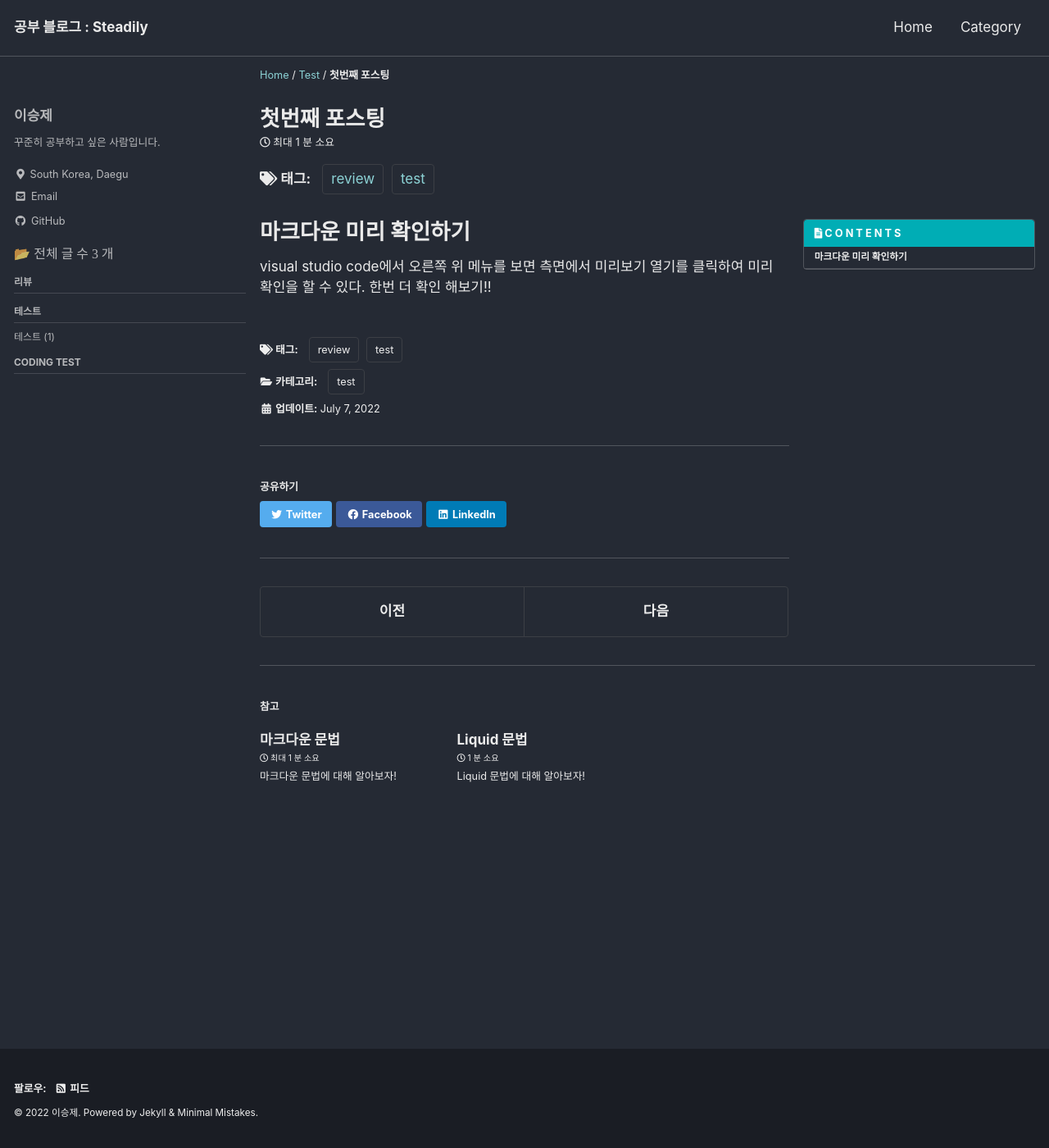
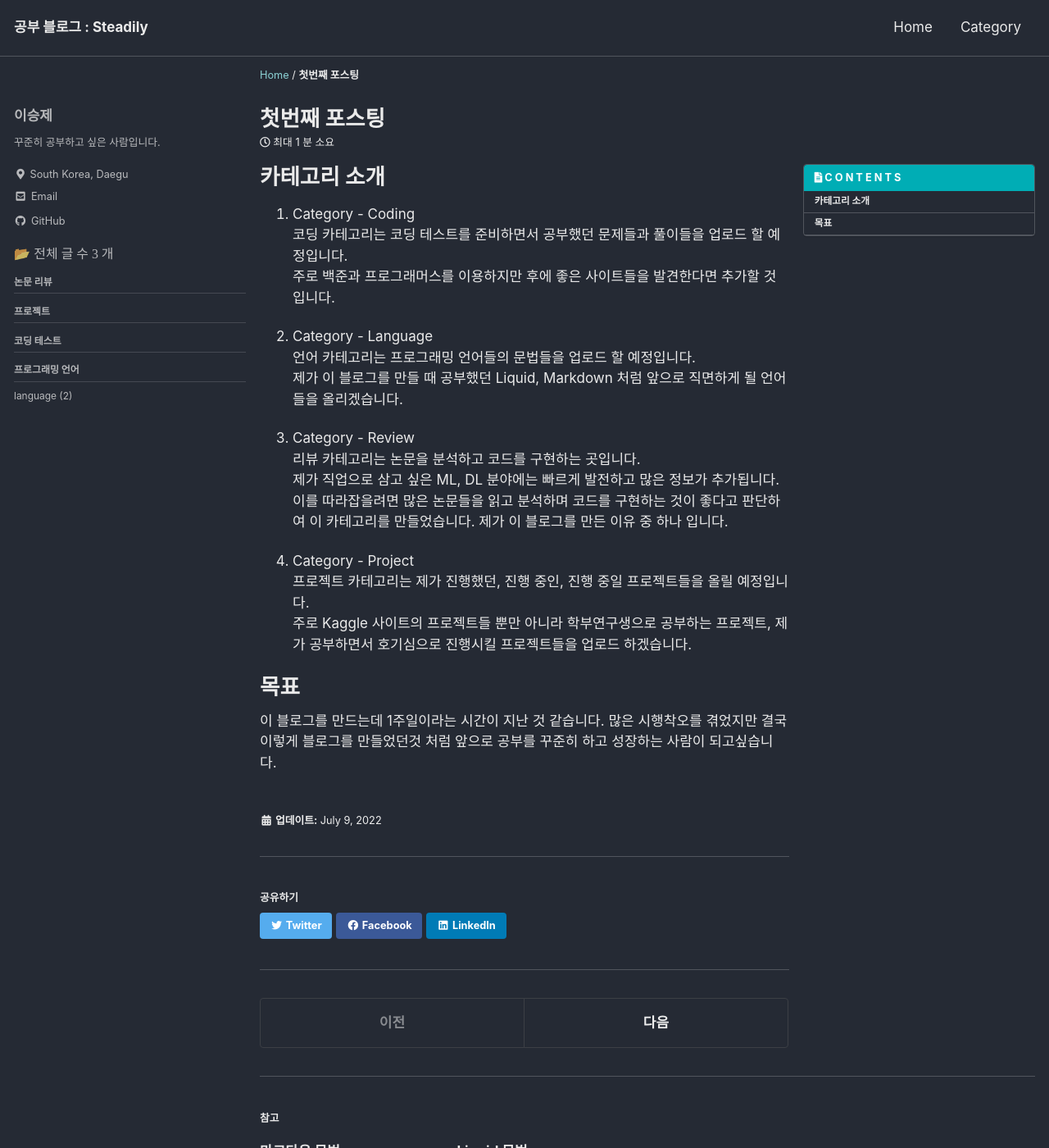
Before and after one commit to komos0509/komos0509.github.io, a Jekyll site: the page built from _posts/2022-07-06-my-first-post.md, in a window 1280 px wide and 1400 px high. Shown: the whole window at 82% size. Built offline with Jekyll 4.4.1, drawn with Linux system fonts in a browser that asks for light colours; cached includes are drawn as plain includes.

Commit message:
최종본

```diff
--- a/_includes/nav_list_main
+++ b/_includes/nav_list_main
@@ -12,7 +12,7 @@
       </li>
       <li>
         <!--span 태그로 카테고리들을 크게 분류 ex) C/C++/C#-->
-        <span class="nav__sub-title">리뷰</span>
+        <span class="nav__sub-title">논문 리뷰</span>
             <!--ul 태그로 같은 카테고리들 모아둔 페이지들 나열-->
             <ul>
                 <!--Cpp 카테고리 글들을 모아둔 페이지인 /categories/cpp 주소의 글로 링크 연결-->
@@ -23,22 +23,30 @@
                     {% endif %}
                 {% endfor %}
             </ul>
-            <span class="nav__sub-title">테스트</span>
+        <span class="nav__sub-title">프로젝트</span>
             <!--ul 태그로 같은 카테고리들 모아둔 페이지들 나열-->
             <ul>
                 <!--Cpp 카테고리 글들을 모아둔 페이지인 /categories/cpp 주소의 글로 링크 연결-->
                 <!--category[1].size 로 해당 카테고리를 가진 글의 개수 표시-->
                 {% for category in site.categories %}
-                    {% if category[0] == "test" %}
-                        <li><a href="/categories/test" class="">테스트 ({{category[1].size}})</a></li>
+                    {% if category[0] == "project" %}
+                        <li><a href="/categories/project" class="">project ({{category[1].size}})</a></li>
                     {% endif %}
                 {% endfor %}
             </ul>
-        <span class="nav__sub-title">Coding Test</span>
+        <span class="nav__sub-title">코딩 테스트</span>
             <ul>
                 {% for category in site.categories %}
                     {% if category[0] == "coding" %}
-                        <li><a href="/categories/coding" class="">코딩테스트({{category[1].size}})</a></li>
+                        <li><a href="/categories/coding" class="">coding test ({{category[1].size}})</a></li>
+                    {% endif %}
+                {% endfor %}
+            </ul>
+        <span class="nav__sub-title">프로그래밍 언어</span>
+            <ul>
+                {% for category in site.categories %}
+                    {% if category[0] == "language" %}
+                        <li><a href="/categories/language" class="">language ({{category[1].size}})</a></li>
                     {% endif %}
                 {% endfor %}
             </ul>
--- a/_posts/2022-07-06-liquid.md
+++ b/_posts/2022-07-06-liquid.md
@@ -5,7 +5,7 @@ excerpt: "Liquid 문법에 대해 알아보자!"
 categories:
   - language
 tags:
-  - [language, test]
+  - [language]
 
 toc: true
 toc_sticky: true
--- a/_posts/2022-07-06-my-first-post.md
+++ b/_posts/2022-07-06-my-first-post.md
@@ -1,20 +1,31 @@
 ---
 title:  "첫번째 포스팅"
-excerpt: "첫번째 포스팅이다. 이것저것 실험해보고 더 나은 블로그를 위하여 발전시켜 보자! "
-
-categories:
-  - test
-tags:
-  - [test, review]
+excerpt: "첫번 째 포스팅 입니다. 앞으로의 공부할 것들을 소개합니다."
 
 toc: true
 toc_sticky: true
 toc_label : "C O N T E N T S"
 
-date: 2022-07-07
-last_modified_at: 2022-07-07
+date: 2022-07-06
+last_modified_at: 2022-07-09
 ---
 
-# 마크다운 미리 확인하기
-visual studio code에서 오른쪽 위 메뉴를 보면 측면에서 미리보기 열기를 클릭하여 미리 확인을 할 수 있다.
-한번 더 확인 해보기!!
+# 카테고리 소개
+1. Category - Coding
+코딩 카테고리는 코딩 테스트를 준비하면서 공부했던 문제들과 풀이들을 업로드 할 예정입니다.
+주로 백준과 프로그래머스를 이용하지만 후에 좋은 사이트들을 발견한다면 추가할 것입니다.
+
+2. Category - Language
+언어 카테고리는 프로그래밍 언어들의 문법들을 업로드 할 예정입니다.
+제가 이 블로그를 만들 때 공부했던 Liquid, Markdown 처럼 앞으로 직면하게 될 언어들을 올리겠습니다.
+
+3. Category - Review
+리뷰 카테고리는 논문을 분석하고 코드를 구현하는 곳입니다.
+제가 직업으로 삼고 싶은 ML, DL 분야에는 빠르게 발전하고 많은 정보가 추가됩니다. 이를 따라잡을려면 많은 논문들을 읽고 분석하며 코드를 구현하는 것이 좋다고 판단하여 이 카테고리를 만들었습니다.  제가 이 블로그를 만든 이유 중 하나 입니다.
+
+4. Category - Project
+프로젝트 카테고리는 제가 진행했던, 진행 중인, 진행 중일 프로젝트들을 올릴 예정입니다.
+주로 Kaggle 사이트의 프로젝트들 뿐만 아니라 학부연구생으로 공부하는 프로젝트, 제가 공부하면서 호기심으로 진행시킬 프로젝트들을 업로드 하겠습니다.
+
+# 목표
+이 블로그를 만드는데 1주일이라는 시간이 지난 것 같습니다. 많은 시행착오를 겪었지만 결국 이렇게 블로그를 만들었던것 처럼 앞으로 공부를 꾸준히 하고 성장하는 사람이 되고싶습니다.
--- a/_posts/2022-07-07-markdown.md
+++ b/_posts/2022-07-07-markdown.md
@@ -5,7 +5,7 @@ excerpt: "마크다운 문법에 대해 알아보자!"
 categories:
   - language
 tags:
-  - [language, test]
+  - [language]
 
 toc: true
 toc_sticky: true
```
Also changed, not shown: _pages/categories/category-project.md (renamed from _pages/categories/category-test.md).
